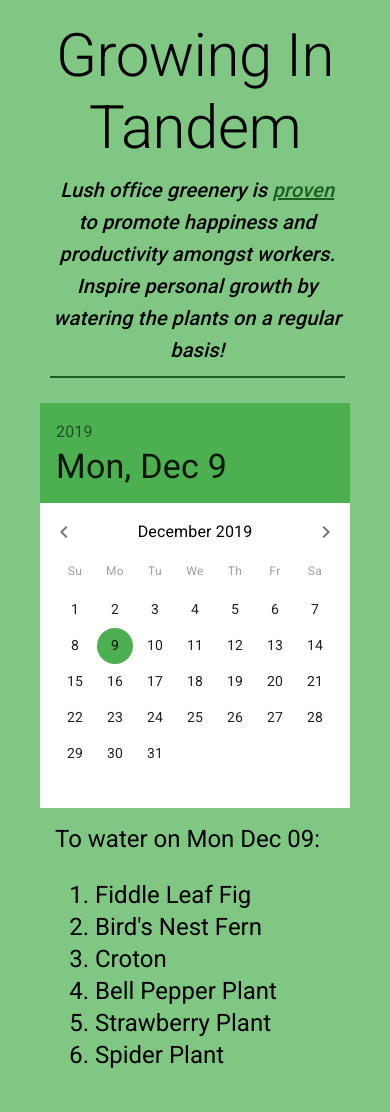
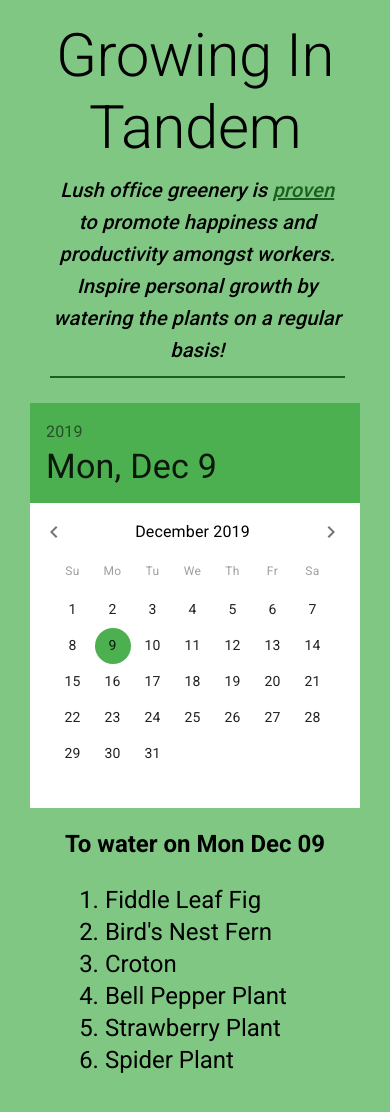
Before and after one commit to nickharrisdev/growing-in-tandem, a React (Create React App) app: page / in a window 390 px wide. Shown: the top 1112 px of the page. Built offline with nearby package versions, Linux system fonts and the light colour scheme.

Commit message:
Adding responsiveness

```diff
--- a/src/App.css
+++ b/src/App.css
@@ -21,25 +21,28 @@ body {
   padding: 10px;
 }
 
+hr {
+  border: 0;
+  border-top: 2px solid #1b5e20;
+}
+
 .calendar-container {
   display: flex;
+  flex-direction: row-reverse;
   justify-content: center;
-  height: 100%;
 }
 
 .date-picker-container {
   padding: 5px;
   width: 330px;
-  border-radius: 20px;
-}
-
-hr {
-  border: 0;
-  border-top: 2px solid #1b5e20;
 }
 
 .message {
   padding: 15px;
+}
+
+.no-watering {
+  padding-top: 150px;
 }
 
 @keyframes fadein {
@@ -53,4 +56,13 @@ hr {
 
 @media screen and (max-width: 800px) {
   .sub-heading {width: 95%;}
+  .calendar-container {
+    display: flex;
+    flex-direction: column;
+    align-items: center;
+    height: 100%;
+  }
+  .no-watering {
+    padding-top: 0px;
+  }
 }
--- a/src/App.js
+++ b/src/App.js
@@ -30,7 +30,7 @@ function App() {
             <hr></hr>
           </Typography>
         </div>
-        <div className="calendar-container">
+        <div>
           <Calendar theme={theme} />
         </div>
       </div>
--- a/src/Calendar.js
+++ b/src/Calendar.js
@@ -9,16 +9,14 @@ const Calendar = () => {
   const [waterToday, setWaterToday] = useState([]);
   const dateStr = date.toString();
 
-  console.log(typeof dateStr)
-
   useEffect(() => {
     //change the state of plants to be rendered
     const plantsArr = getPlants(date);
     setWaterToday(plantsArr);
   }, [date])
 
-
   return (
+    <div className="calendar-container">
       <div className="date-picker-container">
         <DatePicker
           autoOk
@@ -30,7 +28,10 @@ const Calendar = () => {
           onChange={changeDate}
           data-testid="date-picker"
         />
+      </div>
+      <div>
         {waterToday && dateStr ? <Message waterToday={waterToday} date={dateStr}/> : null}
+      </div>
     </div>
   );
 };
--- a/src/Message.js
+++ b/src/Message.js
@@ -9,11 +9,16 @@ const Message = ({ waterToday, date }) => {
     function checkPlants() {
       if (waterToday.length === 0) {
         return (
-          <Typography variant="h5" component="h1">No plants need watering today! Enjoy some you time.</Typography>
+          <Typography variant="h5" component="h1" className="no-watering">No plants need watering today!<br></br> Enjoy some you time.</Typography>
         )
       } else {
         return (
-          <Typography variant="h5" component="h1">To water on {date.slice(0, 10)}: <ol className="plants-list">{waterToday.map(toWater)}</ol></Typography>
+          <Typography variant="h5" component="h1">
+            <strong>To water on {date.slice(0, 10)}</strong>
+            <ol>
+              {waterToday.map(toWater)}
+            </ol>
+          </Typography>
         )
       }
     }
```
Lines whose indentation alone changed are shown as unchanged.
